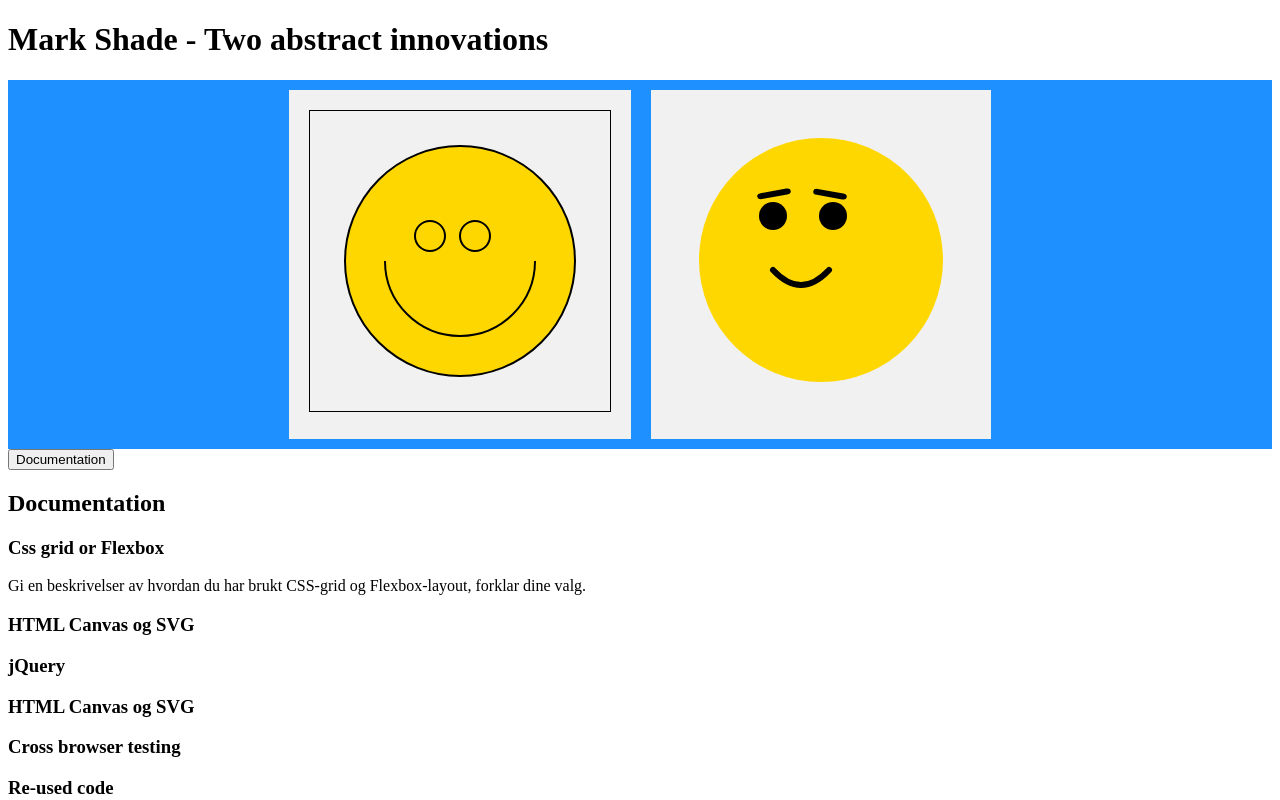
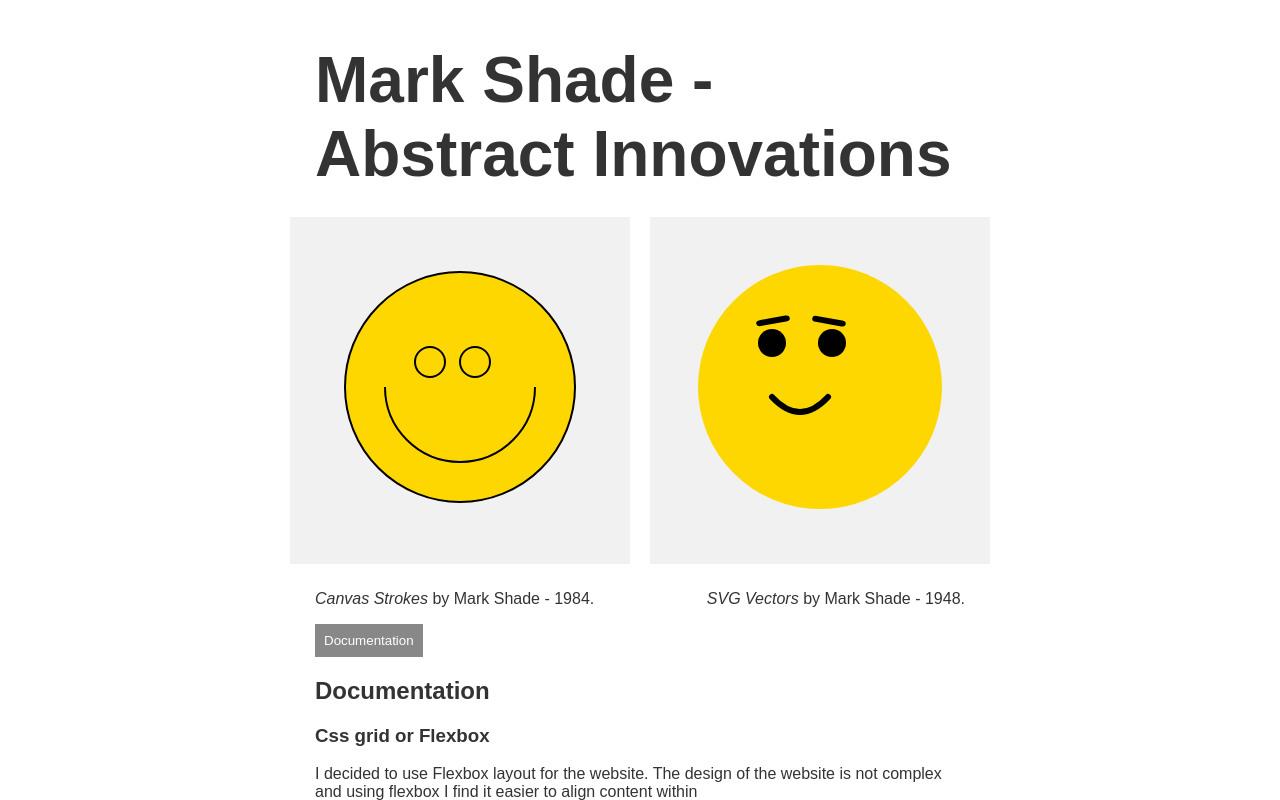
Before and after one commit to jkriesp/IT2810, a plain HTML site: page Prosjekt1/index.html in a window 1280 px wide. Both pictures are taken after a click on the button "Documentation". Shown: the top 800 px of the page. Drawn offline with nearby package versions, Linux system fonts and the light colour scheme.

Commit message:
update assignment documentation

```diff
--- a/Prosjekt1/css/style.css
+++ b/Prosjekt1/css/style.css
@@ -1,10 +1,26 @@
+body {
+  color:#333333;
+  font-family: arial;
+  max-width: 650px;
+  margin: 0 auto;
+  padding: 0 16px;
+  min-height: 100vh;
+}
+
+
+h1 {
+  font-size: 64px;
+  margin-bottom: 16px;
+}
+
+
+/* Flexbox design */
 .container {
   margin: 0 auto;
 }
 
 .flex-container {
   display: flex;
-  background-color: DodgerBlue;
   justify-content: center
 }
 
@@ -15,6 +31,27 @@
   font-size: 30px;
 }
 
+.container p {
+  display: inline-block;
+}
+
+.container p:last-child{
+  float: right;
+}
+
+button {
+  cursor: pointer;
+  border: 1px solid #888888;
+  background:  #888888;
+  color: white;
+  padding: 8px;
+}
+
+button:hover {
+  color: gold;
+}
+
+/* SVG  */
 .face {
 fill: gold;
 }
--- a/Prosjekt1/index.html
+++ b/Prosjekt1/index.html
@@ -17,15 +17,18 @@
 </head>
 
 <body onload="draw();">
-    <h1>Mark Shade - Two abstract innovations</h1>
+    <h1>Mark Shade - Abstract Innovations</h1>
 
     <div class="container">
-        <div class="flex-container" onload="draw()">
+        <div class="flex-container">
             <div id="canvas">
-                <canvas id="myCanvas" width="300" height="300" style="border:1px solid #000000;">
+                <canvas id="myCanvas" width="300" height="300">
                 </canvas>
             </div>
+
+            <div class="container">
                 <div id="svg">
+
                     <!-- Source and inspiration: https://learn-the-web.algonquindesign.ca/courses/web-dev-3/svg-smiley-face/ -->
                     <svg class="smiley" width="300" height="300" viewBox="0 0 300 300">
                         <circle class="face" cx="150" cy="150" r="122"></circle>
@@ -37,37 +40,48 @@
                         Sorry, your browser does not support inline SVG.
                     </svg>
                 </div>
+
             </div>
+
         </div>
+        <p><cite>Canvas Strokes</cite> by Mark Shade - 1984.</p>
+        <p><cite>SVG Vectors</cite> by Mark Shade - 1948.</p>
+    </div>
+
 
     <button>Documentation</button>
     <div class="about" style="display: none">
         <h2>Documentation</h2>
 
         <h3>Css grid or Flexbox</h3>
-        <p>Gi en beskrivelser av hvordan du har brukt CSS-grid og Flexbox-layout, forklar dine valg. </p>
+        <p>I decided to use Flexbox layout for the website. The design of the website is not complex and using flexbox I find it easier to align content within <div> containers. My take on CSS grid is that it’s more relevant to use if you’re implementing a two-dimensional website – A left aligned menu bellow a header for example. </p>
 
         <h3>HTML Canvas og SVG</h3>
-        <p></p>
+        <p>In the above illustration I’ve tried to implement the same “abstract” smiley using SVG and HTML Canvas. There were several hurdles to overcome, one that I didn’t manage to solve. First the major difference between SVG and Canvas is that SVG uses HTML elements. That in turn makes it a lot more flexible to use CSS to design and animate. Canvas is just pixels, which in turn makes it harder to target specific shapes you want to animate or design. Animating the canvas shapes has to be done programmatically, which I didn’t manage to solve in time.</p>
+
+        <p>The SVG picture is animated using basic CSS animation.</p>
+
+        <p>Another hurdle I came across implementing the artwork using HTML canvas was in regard to colouring the elements. I managed to head of the smiley just fine, but when trying to colour each eye the entire face was filled with that colour. That leads me to believe that the eyes are not closed circles, and the fill-method does just that, fills the entire shape. </p>
 
         <h3>jQuery</h3>
-        <p></p>
+        <p>I’ve used jQuery to manage the “Documentation” toggle-button. I realize jQuery is a powerful library, but in this task, I didn’t find more use of it. I thought there might be use of it in regard to the canvas drawing, and found some alternatives, but I felt like the teaching goals wouldn’t be as clear if I didn’t try to implement the HTML canvas picture using regular HTML5. </p>
 
-        <h3>HTML Canvas og SVG</h3>
-        <p></p>
+        <p>I did in turn find it easier to use jQuery to manipulate the DOM when my goal was to add a click listener to the toggle-button. Which I learned is the main goal of jQuery, easier and quicker DOM manipulation.</p>
 
         <h3>Cross browser testing</h3>
-        <p></p>
+        <p>I’ve tested the website on both Firefox and Chrome. Testing that it renders as expected in both browsers.</p>
 
-        <h3>Re-used code</h3>
-        <p></p>
+        <h3>Re-used code and inspiration</h3>
+        <p>Sources for code is linked directly in the comments of the HTML and JS</p>
 
         <h2>Sources</h2>
         <ul>
-            <li>https://css-tricks.com/</li>
-            <li>https://www.w3schools.com</li>
-            <li>https://developer.mozilla.org/en-US/docs/Web/API/Canvas_API/Tutorial/Drawing_shapes</li>
-            <li>https://learn-the-web.algonquindesign.ca/courses/web-dev-3/svg-smiley-face/</li>
+            <li><a href="https://css-tricks.com/">https://css-tricks.com/</a></li>
+            <li><a href="https://www.w3schools.com">https://www.w3schools.com</a> </li>
+            <li><a href="https://developer.mozilla.org/en-US/docs/Web/API/Canvas_API/Tutorial/Drawing_shapes">https://developer.mozilla.org/en-US/docs/Web/API/Canvas_API/Tutorial/Drawing_shapes</a></li>
+            <li><a href="https://learn-the-web.algonquindesign.ca/courses/web-dev-3/svg-smiley-face/">https://learn-the-web.algonquindesign.ca/courses/web-dev-3/svg-smiley-face/</a></li>
+            <li><a href="https://stackoverflow.com/questions/16628184/add-onclick-and-onmouseover-to-canvas-element/16630594">https://stackoverflow.com/questions/16628184/add-onclick-and-onmouseover-to-canvas-element/16630594</a></li>
+            <li><a href="https://hackernoon.com/the-ultimate-css-battle-grid-vs-flexbox-d40da0449faf">https://hackernoon.com/the-ultimate-css-battle-grid-vs-flexbox-d40da0449faf</a></li>
         </ul>
     </div>
 
```
Lines whose indentation alone changed are shown as unchanged.
